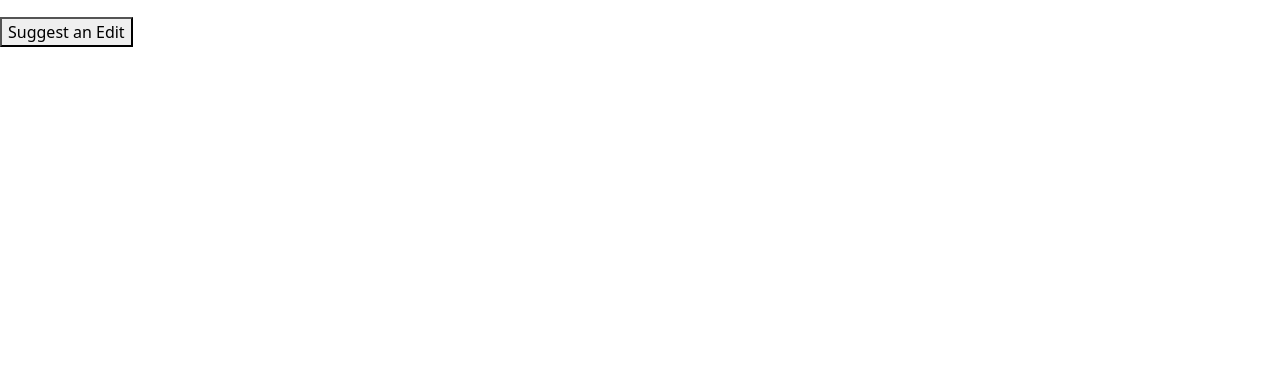
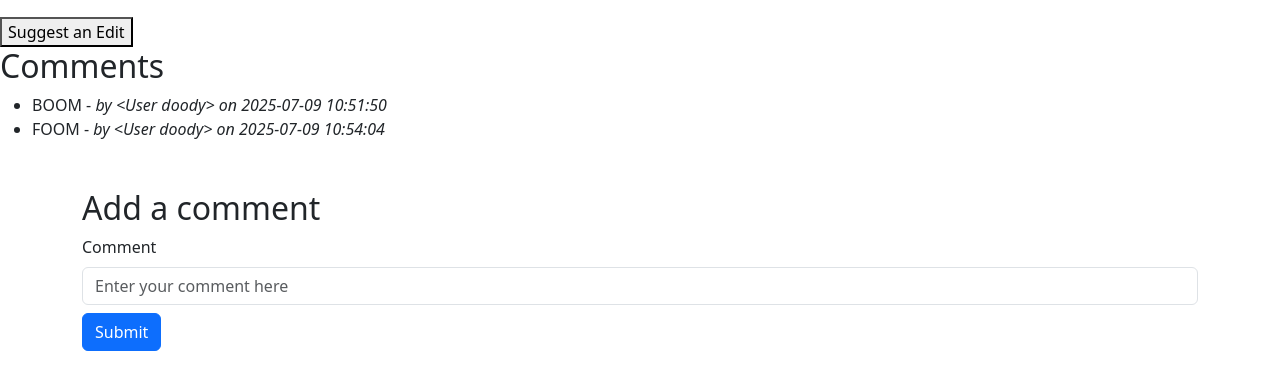
Before and after one commit to Doody06/Practice_Wiki, a Flask app: a page that uses app/templates/page.html in a window 1280 px wide. Shown: the part 189-579 px from the top of the page. Run offline with Flask 3, Linux system fonts and the light colour scheme.

Commit message:
Can now comment on pages. Still barebones system

```diff
--- a/app/forms.py
+++ b/app/forms.py
@@ -18,3 +18,7 @@ class NewPageForm(FlaskForm):
     title = StringField('Title', validators=[DataRequired(), Length(max=200)])
     content = StringField('Content', validators=[DataRequired()])
     submit = SubmitField('Create Page')
+
+class CommentForm(FlaskForm):
+    content = StringField('Comment', validators=[DataRequired()])
+    submit = SubmitField('Post Comment')
--- a/app/models.py
+++ b/app/models.py
@@ -45,3 +45,15 @@ class Suggestion(db.Model):
 
     def __repr__(self):
         return f'<Suggestion {self.title} for Page {self.page_id}>'
+
+class Comment(db.Model):
+    id = db.Column(db.Integer, primary_key=True)
+    page_id = db.Column(db.Integer, db.ForeignKey('page.id'), nullable=False)
+    page = db.relationship('Page', backref=db.backref('comments', lazy=True))
+    content = db.Column(db.Text, nullable=False)
+    created_at = db.Column(db.DateTime, server_default=db.func.now())
+    author_id = db.Column(db.Integer, db.ForeignKey('user.id'), nullable=False)
+    author = db.relationship('User', backref=db.backref('comments', lazy=True))
+
+    def __repr__(self):
+        return f'<Comment by {self.author.username} on Page {self.page_od}>'
--- a/app/routes/user.py
+++ b/app/routes/user.py
@@ -25,9 +25,12 @@ def all_pages():
 
 @bp.route('/page/<slug>')
 def view_page(slug):
-    from app.models import Page
+    from app.models import Page, Comment
     page = Page.query.filter_by(slug=slug).first_or_404()
-    return render_template('page.html', page=page)
+    from app.forms import CommentForm
+    form = CommentForm()
+    comments = Comment.query.filter_by(page_id=page.id).all()
+    return render_template('page.html', page=page, form=form, comments=comments)
 
 @login_required
 @bp.route('/suggest_page_edit/<slug>', methods=['GET', 'POST'])
@@ -52,3 +55,22 @@ def suggest_page_edit(slug):
             return redirect(url_for('user.view_page', slug=slug))
 
     return render_template('suggest_page_edit.html', form=form, page=page)
+
+@login_required
+@bp.route('/comment/<slug>/', methods=['POST'])
+def comment_on_page(slug):
+    from app.models import Page, Comment
+    from app.forms import CommentForm
+    from app import db
+    page = Page.query.filter_by(slug=slug).first_or_404()
+    form = CommentForm()
+    if request.method == 'POST':
+        if form.validate_on_submit():
+            content = form.content.data
+            comment = Comment(content=content, page=page, author=current_user)
+            db.session.add(comment)
+            db.session.commit()
+            flash('Comment added successfully!', 'success')
+        else:
+            flash('Error adding comment. Please try again.', 'error')
+    return redirect(url_for('user.view_page', slug=slug, form=form))
--- a/app/templates/page.html
+++ b/app/templates/page.html
@@ -15,6 +15,25 @@
             <button type="submit">Suggest an Edit</button>
         </form>
     </div>
-
-            </div>
+    <div>
+        <h2>Comments</h2>
+        {% if comments %}
+            <ul>
+                {% for comment in comments %}
+                    <li>{{ comment.content }} - <em>by {{ comment.author }} on {{ comment.created_at }}</em></li>
+                {% endfor %}
+            </ul>
+        {% else %}
+            <p>No comments yet, be the first to comment?</p>
+        {% endif %}
+    </div>
+    <div class="container mt-5">
+        <h2>Add a comment</h2>
+        <form action="{{ url_for('user.comment_on_page', slug=page.slug) }}" method="post">
+            {{form.hidden_tag()}}
+            <div class="mb-3">
+                <label for="content" class="form-label">Comment</label>
+                {{ form.content(class="form-control", rows=3, placeholder="Enter your comment here") }}
+            <button type="submit" class="btn btn-primary mt-2">Submit</button>
+    </div>
 {% endblock %}
```
Also changed, not shown: migrations/versions/9dfbcb3a75e6_adding_comments.py (added, +37 -0 lines), instance/app.db.
